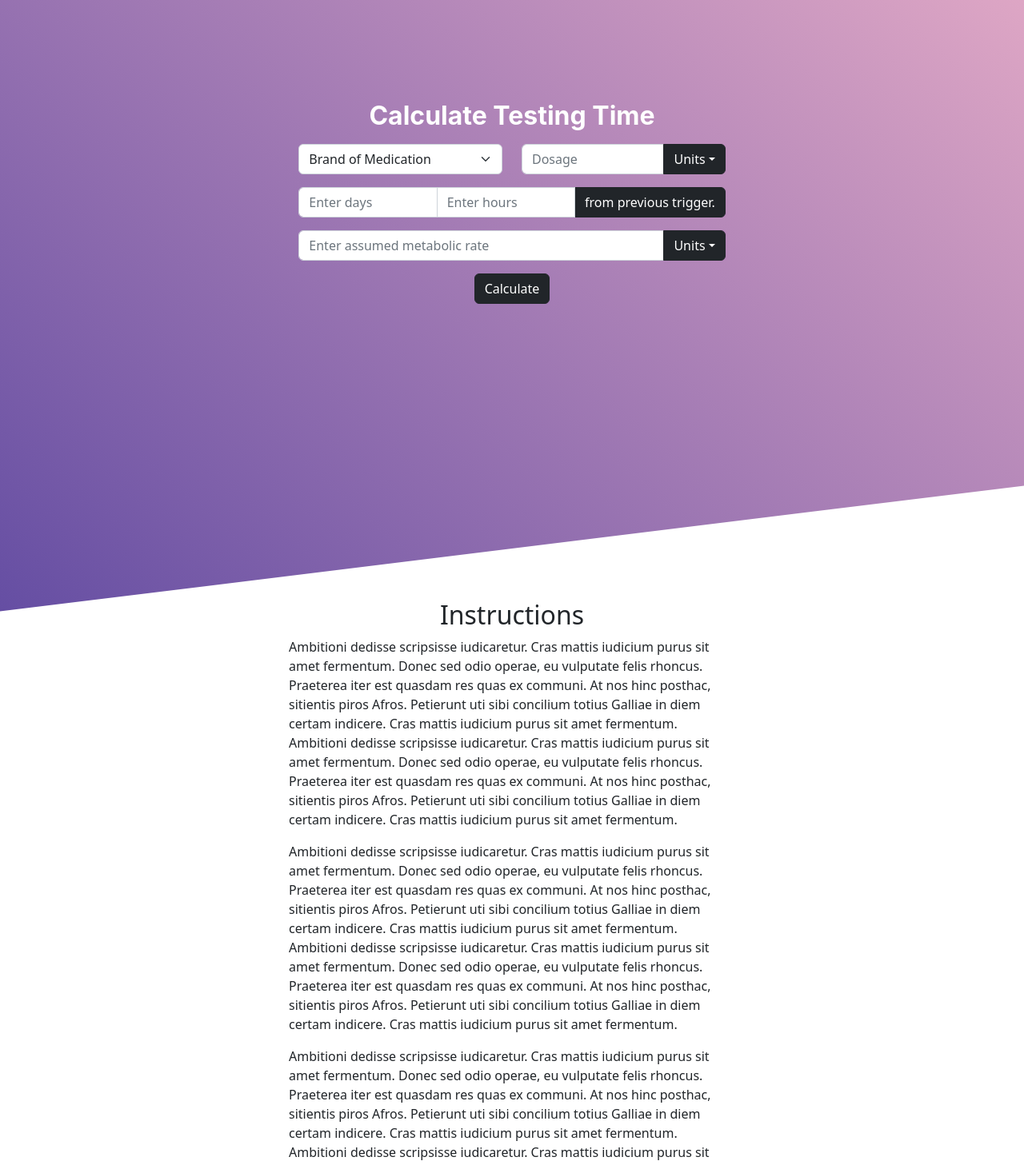
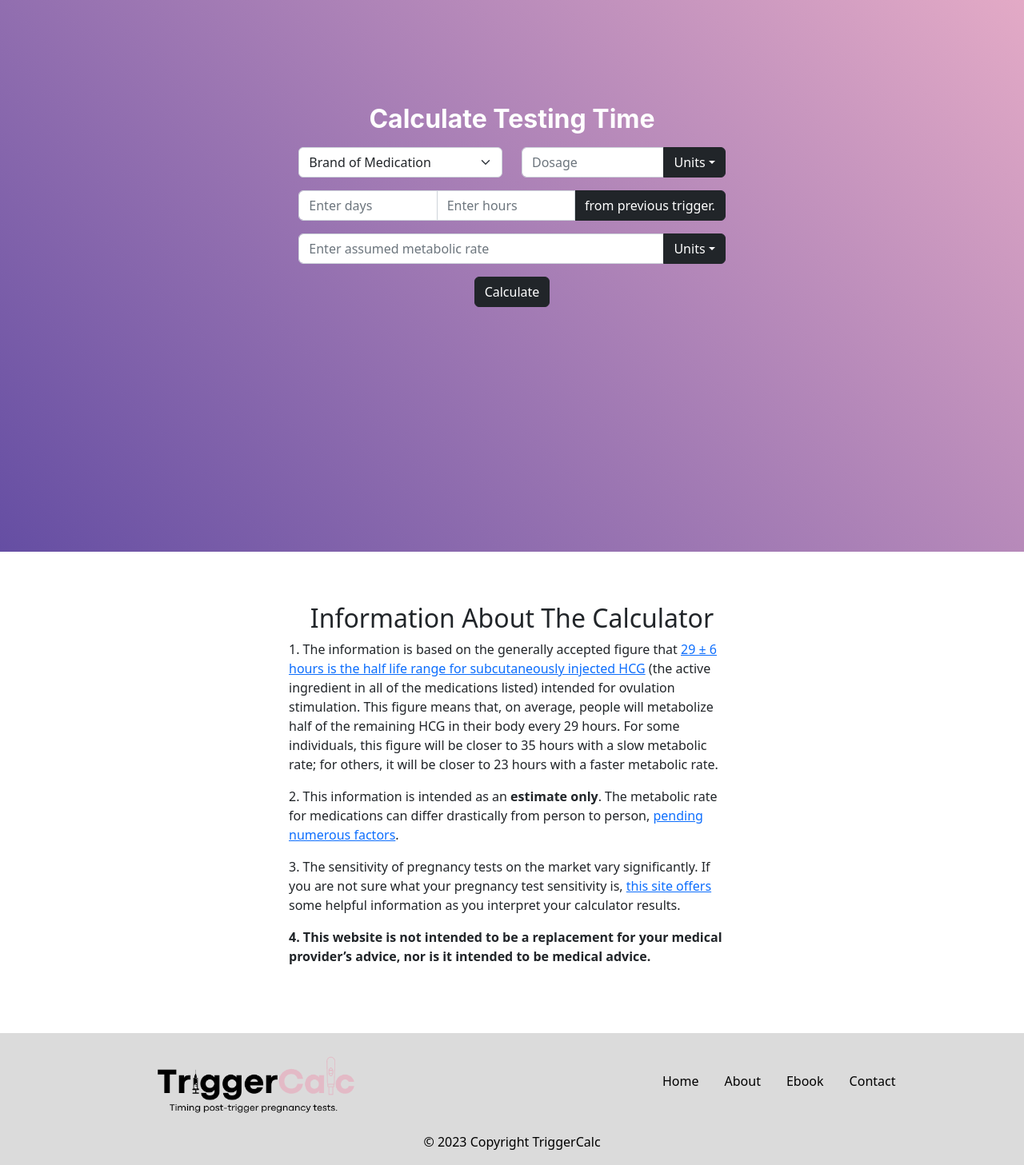
Before and after one commit to Tarune28/trigger-calc, a React (Create React App) app: page / in a window 1280 px wide. Shown: the part 220-1677 px from the top of the page at 80% size. Built offline with nearby package versions, Linux system fonts and the light colour scheme; no server answers.

Commit message:
UI changes

```diff
--- a/src/App.js
+++ b/src/App.js
@@ -4,6 +4,7 @@ import './App.css';
 import Home from './components/Pages/Home/home';
 import Header from './components/header/Header';
 import { BrowserRouter, Routes, Route } from "react-router-dom";
+import ComingSoon from './components/Pages/ComingSoon/ComingSoon';
 
 function App() {
   return (
@@ -14,8 +15,8 @@ function App() {
             <Route path="/" element={<Home />} />
 
             <Route path="home" element={<Home/>}/>
-            {/* <Route path="studentReports" element={<StudentReport/>} />
-            <Route path="logout" element={<LogoutPage/>} /> */}
+            <Route path="comingSoon" element={<ComingSoon/>} />
+
 
 
 
--- /dev/null
+++ b/src/components/Pages/ComingSoon/ComingSoon.css
@@ -0,0 +1,3 @@
+.comingSoon {
+    height: 63vh;
+}
--- /dev/null
+++ b/src/components/Pages/ComingSoon/ComingSoon.js
@@ -0,0 +1,35 @@
+import React, { useEffect, useState } from "react";
+import Button from "react-bootstrap/Button";
+import Modal from "react-bootstrap/Modal";
+
+import Form from "react-bootstrap/Form";
+import Row from "react-bootstrap/Row";
+import Col from "react-bootstrap/Col";
+import Datetime from "react-datetime";
+import moment from "moment";
+import Navbar from "react-bootstrap/Navbar";
+import Nav from "react-bootstrap/Nav";
+import NavDropdown from "react-bootstrap/NavDropdown";
+import Container from "react-bootstrap/Container";
+import { Tag } from "antd";
+import { Dropdown, InputGroup, DropdownButton } from "react-bootstrap";
+import Footer from "../../footer/Footer";
+import Header from "../../header/Header";
+import "./ComingSoon.css";
+
+function ComingSoon() {
+
+
+  return (
+    <>
+      <Header></Header>
+        <div className="comingSoon pt-5 mt-5">
+            <h1>Coming Soon!</h1>
+        </div>
+        <Footer/>
+    </>
+
+  );
+}
+
+export default ComingSoon;
--- a/src/components/Pages/Home/Home.css
+++ b/src/components/Pages/Home/Home.css
@@ -19,23 +19,17 @@ html body {
     color: white!important;
 }
 
-.diagonal-box {
-	background-image: linear-gradient(45deg, #6303B1, #ff0099);
-}
+
 .content {
 	max-width: 50em;
 	margin: 0 auto;
-	transform: skewY(7deg);
+	transform: skewY(0deg);
 }
 
-.diagonal-box {
-	background-image: linear-gradient(45deg, #6303B1, #ff0099);
-	transform: skewY(-7deg);
-}
 
 .diagonal-box {
 	background-image: linear-gradient(45deg, #654ea3, #eaafc8);
-	transform: skewY(-7deg);
+	transform: skewY(0deg);
 }
 
 
@@ -52,7 +46,7 @@ html body {
    right: 0;
    left: 0;
    bottom: 0;
-   background-image: linear-gradient(455deg, #654ea3, #eaafc8);
+   background-image: linear-gradient(45deg, #654ea3, #eaafc8);
    transform: skewY(-51deg);
 }
 
--- a/src/components/Pages/Home/home.js
+++ b/src/components/Pages/Home/home.js
@@ -271,14 +271,14 @@ function Home() {
           </Form>
         </div>
       </div>
-      <Container className="ab pt-5 mt-3 pb-3">
+      <Container className="ab pt-5 mt-3 pb-5">
 
       <Col md={{ span: 6, offset: 3 }}>
-        <h2 class="text-center">Instructions</h2>
-      <p class="par">Ambitioni dedisse scripsisse iudicaretur. Cras mattis iudicium purus sit amet fermentum. Donec sed odio operae, eu vulputate felis rhoncus. Praeterea iter est quasdam res quas ex communi. At nos hinc posthac, sitientis piros Afros. Petierunt uti sibi concilium totius Galliae in diem certam indicere. Cras mattis iudicium purus sit amet fermentum. Ambitioni dedisse scripsisse iudicaretur. Cras mattis iudicium purus sit amet fermentum. Donec sed odio operae, eu vulputate felis rhoncus. Praeterea iter est quasdam res quas ex communi. At nos hinc posthac, sitientis piros Afros. Petierunt uti sibi concilium totius Galliae in diem certam indicere. Cras mattis iudicium purus sit amet fermentum.</p>
-      <p class="par">Ambitioni dedisse scripsisse iudicaretur. Cras mattis iudicium purus sit amet fermentum. Donec sed odio operae, eu vulputate felis rhoncus. Praeterea iter est quasdam res quas ex communi. At nos hinc posthac, sitientis piros Afros. Petierunt uti sibi concilium totius Galliae in diem certam indicere. Cras mattis iudicium purus sit amet fermentum. Ambitioni dedisse scripsisse iudicaretur. Cras mattis iudicium purus sit amet fermentum. Donec sed odio operae, eu vulputate felis rhoncus. Praeterea iter est quasdam res quas ex communi. At nos hinc posthac, sitientis piros Afros. Petierunt uti sibi concilium totius Galliae in diem certam indicere. Cras mattis iudicium purus sit amet fermentum.</p>
-      <p class="par">Ambitioni dedisse scripsisse iudicaretur. Cras mattis iudicium purus sit amet fermentum. Donec sed odio operae, eu vulputate felis rhoncus. Praeterea iter est quasdam res quas ex communi. At nos hinc posthac, sitientis piros Afros. Petierunt uti sibi concilium totius Galliae in diem certam indicere. Cras mattis iudicium purus sit amet fermentum. Ambitioni dedisse scripsisse iudicaretur. Cras mattis iudicium purus sit amet fermentum. Donec sed odio operae, eu vulputate felis rhoncus. Praeterea iter est quasdam res quas ex communi. At nos hinc posthac, sitientis piros Afros. Petierunt uti sibi concilium totius Galliae in diem certam indicere. Cras mattis iudicium purus sit amet fermentum.</p>
-      <p class="par">Ambitioni dedisse scripsisse iudicaretur. Cras mattis iudicium purus sit amet fermentum. Donec sed odio operae, eu vulputate felis rhoncus. Praeterea iter est quasdam res quas ex communi. At nos hinc posthac, sitientis piros Afros. Petierunt uti sibi concilium totius Galliae in diem certam indicere. Cras mattis iudicium purus sit amet fermentum. Ambitioni dedisse scripsisse iudicaretur. Cras mattis iudicium purus sit amet fermentum. Donec sed odio operae, eu vulputate felis rhoncus. Praeterea iter est quasdam res quas ex communi. At nos hinc posthac, sitientis piros Afros. Petierunt uti sibi concilium totius Galliae in diem certam indicere. Cras mattis iudicium purus sit amet fermentum.</p>
+        <h2 class="text-center">Information About The Calculator</h2>
+      <p class="par">1. The information is based on the generally accepted figure that <a href="https://dailymed.nlm.nih.gov/dailymed/fda/fdaDrugXsl.cfm?setid=a683e58a-63ea-44b8-a326-1a99a537bcf2&type=display">29 ± 6 hours is the half life range for subcutaneously injected HCG</a> (the active ingredient in all of the medications listed) intended for ovulation stimulation. This figure means that, on average, people will metabolize half of the remaining HCG in their body every 29 hours. For some individuals, this figure will be closer to 35 hours with a slow metabolic rate; for others, it will be closer to 23 hours with a faster metabolic rate. </p>
+      <p class="par">2. This information is intended as an <strong>estimate only</strong>. The metabolic rate for medications can differ drastically from person to person, <a href="https://genesight.com/genetic-insights/fast-slow-or-in-between-how-your-genes-affect-medication-success/">pending numerous factors</a>.</p>
+      <p class="par">3. The sensitivity of pregnancy tests on the market vary significantly. If you are not sure what your pregnancy test sensitivity is, <a href="https://www.fairhavenhealth.com/hpt">this site offers</a> some helpful information as you interpret your calculator results. </p>
+      <p class="par"><strong>4. This website is not intended to be a replacement for your medical provider’s advice, nor is it intended to be medical advice.</strong></p>
       </Col>
       </Container>
       <Footer></Footer>
--- a/src/components/footer/Footer.js
+++ b/src/components/footer/Footer.js
@@ -19,10 +19,10 @@ const Footer = () => <footer className="page-footer font-small blue pt-4">
 
             <div className="col-md-3 mt-4 mx-auto align-middle">
                 <ul className="list-unstyled">
-                    <li><a className="mx-3" href="#!">About</a></li>
-                    <li><a className="mx-3" href="#!">EBook</a></li>
-                    <li><a className="mx-3" href="#!">Contact</a></li>
-                    <li><a className="mx-3" href="#!">Support</a></li>
+                    <li><a className="mx-3" href="/">Home</a></li>
+                    <li><a className="mx-3" href="/comingSoon">About</a></li>
+                    <li><a className="mx-3" href="/comingSoon">Ebook</a></li>
+                    <li><a className="mx-3" href="/comingSoon">Contact</a></li>
                 </ul>
             </div>
         </div>
--- a/src/components/header/Header.js
+++ b/src/components/header/Header.js
@@ -39,13 +39,16 @@ function Header(props) {
       </Navbar.Brand>
       <Navbar.Toggle aria-controls="basic-navbar-nav" />
         <Navbar.Collapse id="basic-navbar-nav" className="justify-content-end">
-       <Nav.Link className={"link mx-3"} href="/home">
+        <Nav.Link className={"link mx-3"} href="/">
+          Home
+        </Nav.Link>
+       <Nav.Link className={"link mx-3"} href="/comingSoon">
          About
         </Nav.Link>
-       <Nav.Link className={"link mx-3"} href="/studentReports">
+       <Nav.Link className={"link mx-3"} href="/comingSoon">
           Ebook
         </Nav.Link>
-       <Nav.Link className={"link mx-3"} href="/dashboard">
+       <Nav.Link className={"link mx-3"} href="/comingSoon">
           Contact
          </Nav.Link>
         </Navbar.Collapse>
```
Also changed, not shown: firebase.json (added), src/TriggerCalc.png, src/components/footer/Footer.css (line endings or trailing spaces), 1 other file (tests, documents, lock files or other folders).
